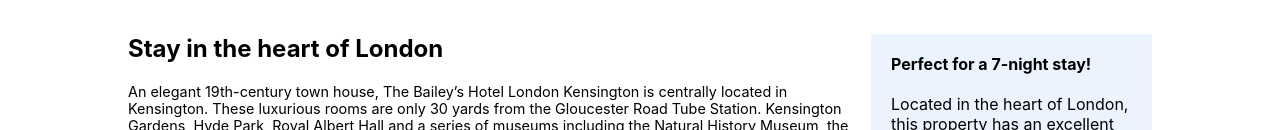
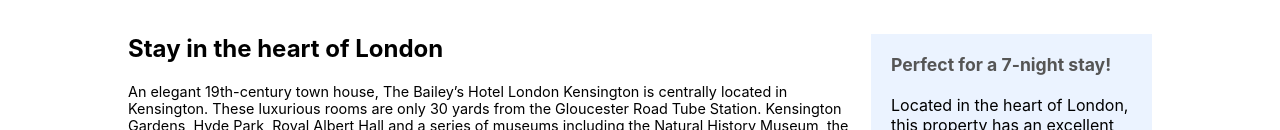
Before and after one commit to 21ciprian/booking-app, a React (Create React App) app: page /hotels/1 in a window 1280 px wide. Shown: the part 822-952 px from the top of the page. Built offline with nearby package versions, Linux system fonts and the light colour scheme.

Commit message:
Styled h1 in hotelDetailPrice

```diff
--- a/src/pages/Hotel/Hotel.module.css
+++ b/src/pages/Hotel/Hotel.module.css
@@ -70,3 +70,7 @@
 	flex-direction: column;
 	gap: 1.25rem;
 }
+.hotelDetailsPrice > h1 {
+	font-size: 1.1rem;
+	color: #555;
+}
```
